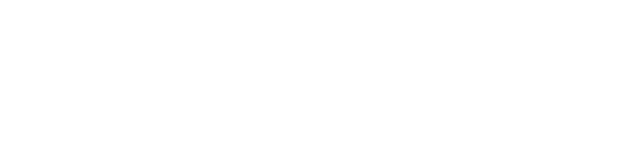
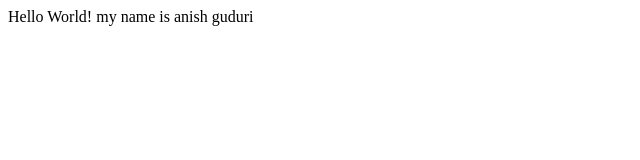
Before and after one commit to Anish-Guduri/Git-in-One-Video, a plain HTML site: page index.html in a window 1280 px wide. Shown: the whole page, without its empty margins (0-640 px from the left). Drawn offline with Linux system fonts and the light colour scheme.

Commit message:
Added text in body tags of both index.html and monuments.html

```diff
--- a/index.html
+++ b/index.html
@@ -7,6 +7,6 @@
     <title>Document</title>
 </head>
 <body>
-
+    Hello World!  my name is anish guduri
 </body>
 </html>
```
Also changed, not shown: monuments.html (+1 -1 lines).
